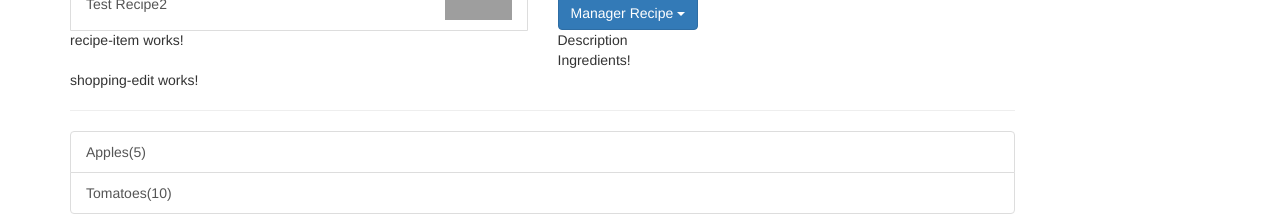
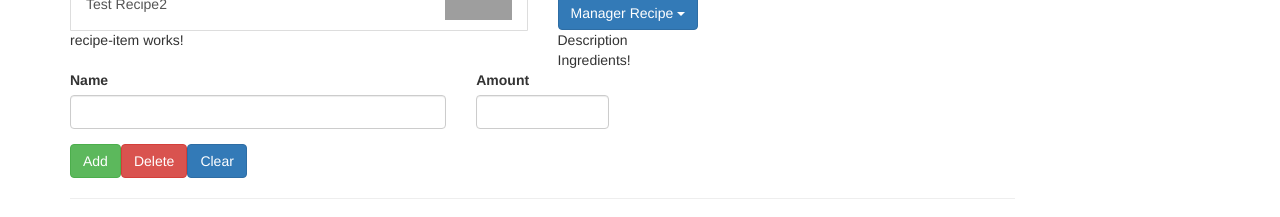
Before and after one commit to eliasrosales88/angular-courseproject, an Angular app: page / in a window 1280 px wide. Shown: the part 147-364 px from the top of the page. Built offline with nearby package versions, Linux system fonts and the light colour scheme; grey boxes are pictures that could not be loaded.

Commit message:
Adding shopping edit form

```diff
--- a/src/app/app.module.ts
+++ b/src/app/app.module.ts
@@ -7,8 +7,7 @@
 import { RecipeDetailComponent } from './recipes/recipe-detail/recipe-detail.component';
 import { RecipeListComponent } from './recipes/recipe-list/recipe-list.component';
 import { RecipeItemComponent } from './recipes/recipe-list/recipe-item/recipe-item.component';
-import { HeadershoppingListComponent } from './headershopping-list/headershopping-list.component';
-import { ShoppingEditComponent } from './headershopping-list/shopping-edit/shopping-edit.component';
+import { ShoppingEditComponent } from './shopping-list/shopping-edit/shopping-edit.component';
 import { ShoppingListComponent } from './shopping-list/shopping-list.component';
 
 @NgModule({
@@ -19,7 +18,6 @@
     RecipeDetailComponent,
     RecipeListComponent,
     RecipeItemComponent,
-    HeadershoppingListComponent,
     ShoppingEditComponent,
     ShoppingListComponent
   ],
--- a/src/app/headershopping-list/headershopping-list.component.html
+++ /dev/null
@@ -1,3 +0,0 @@
-<p>
-  headershopping-list works!
-</p>
--- a/src/app/headershopping-list/headershopping-list.component.ts
+++ /dev/null
@@ -1,15 +0,0 @@
-import { Component, OnInit } from '@angular/core';
-
-@Component({
-  selector: 'app-headershopping-list',
-  templateUrl: './headershopping-list.component.html',
-  styleUrls: ['./headershopping-list.component.css']
-})
-export class HeadershoppingListComponent implements OnInit {
-
-  constructor() { }
-
-  ngOnInit() {
-  }
-
-}
--- a/src/app/headershopping-list/shopping-edit/shopping-edit.component.html
+++ /dev/null
@@ -1,3 +0,0 @@
-<p>
-  shopping-edit works!
-</p>
--- a/src/app/headershopping-list/shopping-edit/shopping-edit.component.ts
+++ /dev/null
@@ -1,15 +0,0 @@
-import { Component, OnInit } from '@angular/core';
-
-@Component({
-  selector: 'app-shopping-edit',
-  templateUrl: './shopping-edit.component.html',
-  styleUrls: ['./shopping-edit.component.css']
-})
-export class ShoppingEditComponent implements OnInit {
-
-  constructor() { }
-
-  ngOnInit() {
-  }
-
-}
--- a/src/app/shopping-list/shopping-edit/shopping-edit.component.html
+++ b/src/app/shopping-list/shopping-edit/shopping-edit.component.html
@@ -1,3 +1,23 @@
-<p>
-  shopping-edit works!
-</p>
+<div class="row">
+  <div class="col-xs-12">
+    <form>
+      <div class="row">
+        <div class="col-sm-5 form-group">
+          <label for="name">Name</label>
+          <input type="text" id="name" class="form-control">
+        </div>
+        <div class="col-sm-2 form-group">
+          <label for="amount">Amount</label>
+          <input type="text" id="amount" class="form-control">
+        </div>
+      </div>
+      <div class="row">
+        <div class="col-xs-12">
+          <button class="btn btn-success" type="submit">Add</button>
+          <button class="btn btn-danger" type="button">Delete</button>
+          <button class="btn btn-primary" type="button">Clear</button>
+        </div>
+      </div>
+    </form>
+  </div>
+</div>
```
Also changed, not shown: src/app/headershopping-list/headershopping-list.component.css (deleted), src/app/headershopping-list/shopping-edit/shopping-edit.component.css (deleted), 2 other files (tests, documents, lock files or other folders).
